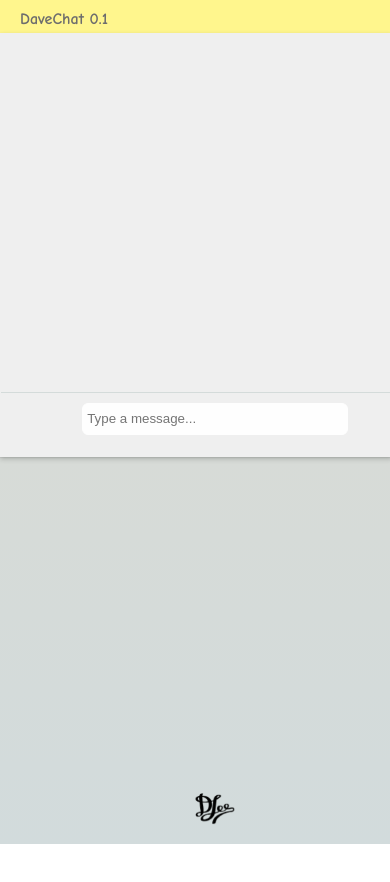
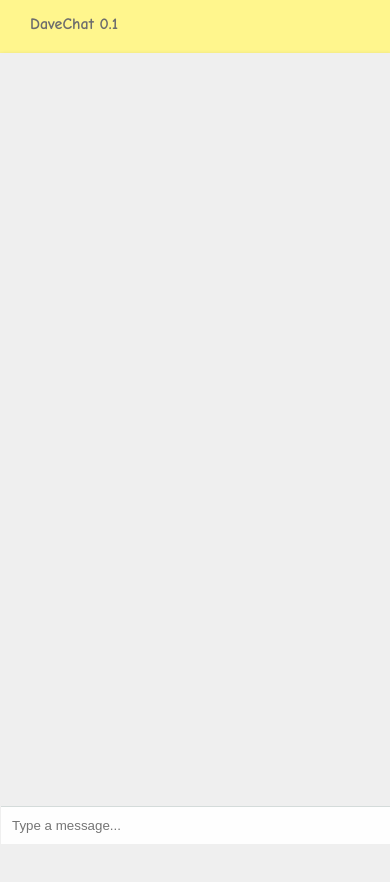
Before and after one commit to davelee/DaveChat, a website: page public/index.html in a window 390 px wide. Before the commit the page ends 844 px from the top, so only its background shows below. Drawn offline with Linux system fonts and the light colour scheme; no server answers; files whose address does not match are found by name.

Commit message:
some css enhancements for mobile web

```diff
--- a/public/css/style.css
+++ b/public/css/style.css
@@ -244,16 +244,60 @@ ul {
 	body {
 		margin: 0;
 		padding: 0;
+		zoom: 1.1;
+	}
+
+	#contentWrapper {
+		margin-top: 53px;
+		overflow:hidden;
 	}
 
 	#chatWrapper {
 		width: 100%;
+		height: 100%;
 		transform: initial;
-		position: initial;
+		position: fixed;
+		left: 0;
+		top: 53px;
+	}
+
+	#chatBox {
+		position: fixed;
+    left: 0;
+    right: 0;
+    top: 53px;
+    bottom: 30px;
+    height: auto;
 	}
 
 	#titleWrapper {
-		margin-top: 5px;
+		position: fixed;
+		left: 0;
+		top: 0;
+		padding: 10px;
+	}
+	#logoWrapper {
+		visibility: hidden;
+	}
+
+	#messageBox {
+		width: 100%;
+		padding: 0;
+		position: fixed;
+		height: initial;
+	}
+
+	#messageForm, #messageInput {
+		width: inherit;
+		height: inherit;
+		max-width: initial;
+	}
+	#messageInput {
+		padding: 10px;
+		border-radius:initial;
+	}
+	#messageForm {
+    box-sizing: border-box;
 	}
 }
 
--- a/public/index.html
+++ b/public/index.html
@@ -2,7 +2,7 @@
 <!-- (c) 2016 Dave Lee -->
 <head>
   <meta charset="utf-8">
-  <meta name="viewport" content="width=device-width, initial-scale=1, maximum-scale=1.0, minimum-scale=1.0, user-scalable=no">
+  <meta name="viewport" content="width=device-width, initial-scale=1, maximum-scale=1.5, minimum-scale=1.0, user-scalable=no">
 	<title>DaveChat</title>
 
 	<base href="/chat/" />
```
